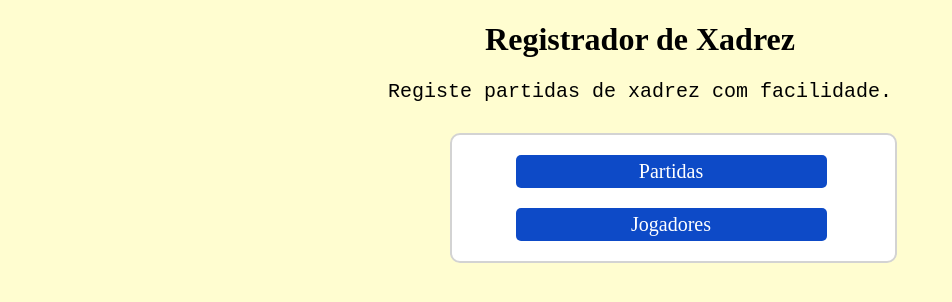
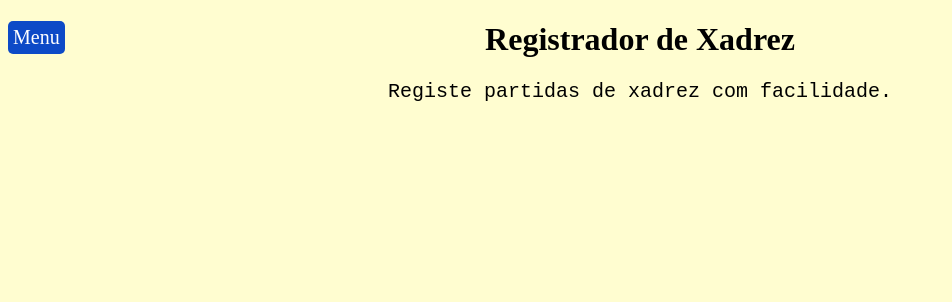
Before and after one commit to JCOAlves/Registro-de-Xadrez, a Flask app: page /menu in a window 1280 px wide. Shown: the top 302 px of the page, without its empty margins (0-952 px from the left). Run offline with Flask 3, Linux system fonts and the light colour scheme.

Commit message:
Adição de barra lateral, folhas de estilo e roteamento

```diff
--- /dev/null
+++ b/static/css/estilo_barraLateral.css
@@ -0,0 +1,16 @@
+.barraLateral{
+    text-align: center;
+    background-color: white;
+    height: 100%;
+    width: 0px;
+    display: none;
+    position: absolute;
+    z-index: 2;
+    border: solid 2px black;
+    margin: 0;
+}
+
+.botaoBarra{
+    position: absolute;
+    z-index: 1;
+}
--- /dev/null
+++ b/static/css/estilo_global.css
@@ -0,0 +1,39 @@
+/*Estilos globais*/
+body{
+    background-color: #fffdd0;
+    font-family: 'Courier New', Courier, monospace;
+}
+
+h1{
+    text-align: center;
+    font-family: 'Times New Roman', Times, serif;
+}
+
+p{
+    text-align: center;
+    font-size: 20px;
+    margin: 0px 20px 0px 20px;
+}
+
+button{
+    border: none;
+    border-radius: 5px;
+    padding: 5px;
+    background-color: #0d4ac7;
+    color: white;
+    font-family: 'Times New Roman', Times, serif;
+    font-size: 20px;
+}
+
+.botao_volta{
+    margin: 15px 0px 0px 15px;
+    background-color: #93b5e7;
+    padding: 5px 20px 5px 20px;
+}
+
+select{
+    border-radius: 5px;
+    height: 32px;
+    margin: 5px 0px 20px 0px;
+    text-align: center;
+}
--- a/static/css/style.css
+++ b/static/css/style.css
@@ -1,49 +1,8 @@
-/*Estilos globais*/
-body{
-    background-color: #fffdd0;
-    font-family: 'Courier New', Courier, monospace;
-}
-
-h1{
-    text-align: center;
-    font-family: 'Times New Roman', Times, serif;
-}
-
-p{
-    text-align: center;
-    font-size: 20px;
-    margin: 0px 20px 0px 20px;
-}
-
-button{
-    border: none;
-    border-radius: 5px;
-    padding: 5px;
-    background-color: #0d4ac7;
-    color: white;
-    font-family: 'Times New Roman', Times, serif;
-    font-size: 20px;
-}
-
-.botao_volta{
-    margin: 15px 0px 0px 15px;
-    background-color: #93b5e7;
-    padding: 5px 20px 5px 20px;
-}
-
-select{
-    border-radius: 5px;
-    height: 32px;
-    margin: 5px 0px 20px 0px;
-    text-align: center;
-}
-
 /*Estilo da página Inicial*/
 .botao_menu{
     width: 82%;
     margin: 20px 0px 0px 0px;
 }
-
 
 /*Estilo do menu da página inicial*/
 .menu{
--- /dev/null
+++ b/static/js/barraLateral.js
@@ -0,0 +1,14 @@
+const barraLateral = document.querySelector(".barraLateral")
+const botaoBarra = document.querySelector(".botaoBarra");
+
+botaoBarra.addEventListener("click", function(){
+    let larguraBarra = barraLateral.style.width;
+    if (larguraBarra === "0px" || larguraBarra === ""){
+        barraLateral.style.width = "200px";
+        barraLateral.style.display = "block";
+    }
+    else{
+        barraLateral.style.width = "0px";
+        barraLateral.style.display = "none";
+    }
+})
--- /dev/null
+++ b/static/js/roteamento.js
@@ -0,0 +1,31 @@
+import {tela_menu, tela_partida, tela_cadastro} from "./telas.js";
+
+const tela = document.getElementById("conteudo");
+document.addEventListener("DOMContentLoaded", function(){
+    tela.innerHTML = tela_menu;
+});
+
+const sessoes = document.querySelectorAll(".botao_menu");
+    sessoes.forEach( elemento => {
+        elemento.addEventListener("click", function(){
+            const elementoClicado = elemento.textContent;
+            switch (elementoClicado){
+                case "Partidas":
+                    tela.innerHTML = tela_partida;
+                    break;
+
+                case "Jogadores":
+                    tela.innerHTML = tela_cadastro;
+                    break;
+
+                default:
+                    tela.innerHTML = tela_menu;
+                    break;
+            }
+        });
+    });
+
+const botaoVolta = document.querySelector(".botao_volta");
+    botaoVolta.addEventListener("click", function(){
+        tela.innerHTML = tela_menu;
+    })
--- a/static/js/telas.js
+++ b/static/js/telas.js
@@ -1,12 +1,7 @@
 //Telas e menus da aplicação.
 export const tela_menu = `
     <h1>Registrador de Xadrez</h1>
-    <p>Registe partidas de xadrez com facilidade.</p>
-    <div class="menu">
-        <button class="botao_menu">Partidas</button>
-            <br>
-        <button class="botao_menu">Jogadores</button>
-    </div>`;
+    <p>Registe partidas de xadrez com facilidade.</p>`;
 
 export const tela_cadastro = `
     <nav>
--- a/templates/inicio.html
+++ b/templates/inicio.html
@@ -4,20 +4,22 @@
     <meta charset="UTF-8">
     <meta name="viewport" content="width=device-width, initial-scale=1.0">
     <title>Registro de Partida de Xadrez</title>
-    <link rel="stylesheet" href="{{ url_for('static', filename='/css/style.css') }}">
+    <link rel="stylesheet" href="{{ url_for('static', filename='css/style.css') }}">
+    <link rel="stylesheet" href="{{ url_for('static', filename='css/estilo_barraLateral.css') }}">
+    <link rel="stylesheet" href="{{ url_for('static', filename='css/estilo_cadastro.css') }}">
+    <link rel="stylesheet" href="{{ url_for('static', filename='css/estilo_global.css') }}">
 </head>
 <body>
-    <span id="conteudo"></span>
-    <h1>Registrador de Xadrez</h1>
-    <p>Registe partidas de xadrez com facilidade.</p>
-    <div class="menu">
+    <div class="barraLateral">
         <button class="botao_menu">Partidas</button>
             <br>
         <button class="botao_menu">Jogadores</button>
     </div>
+    <button class="botaoBarra">Menu</button>
 
-    <script src="{{ url_for('static', filename='/js/rotacao.js')}}" type="module"></script>
+    <span id="conteudo"></span>
 
-
+    <script src="{{ url_for('static', filename='js/roteamento.js')}}" type="module"></script>
+    <script src="{{ url_for('static', filename='js/barraLateral.js')}}" type="module"></script>
     </body>
 </html>
```
Also changed, not shown: other parts of static/css/style.css (+0 -34 lines), static/css/estilo_cadastro.css (added, +31 -0 lines), static/js/rotacao.js (deleted, +0 -79 lines).
